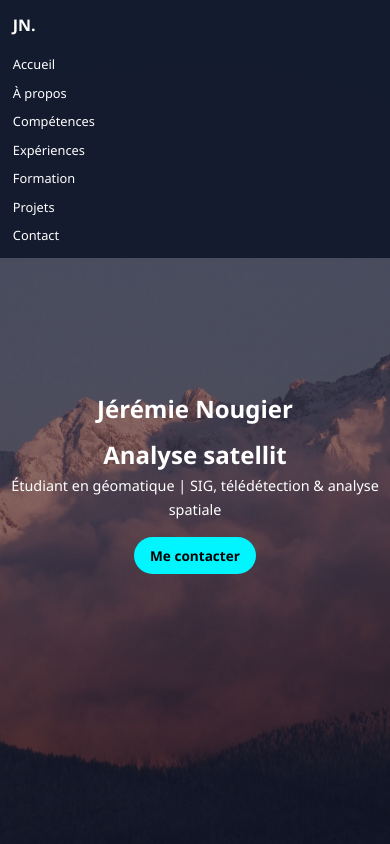
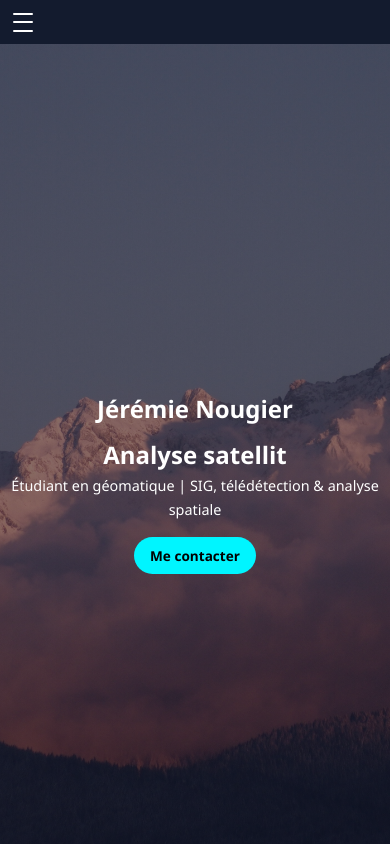
Before and after one commit to Jerem-Tolosa/personal_portfolio, a plain HTML site: page index.html in a window 390 px wide. Shown: the top 844 px of the page. Drawn offline with Linux system fonts and the light colour scheme.

Commit message:
Version 1.1.0

```diff
--- a/index.html
+++ b/index.html
@@ -14,8 +14,12 @@
 
 <header>
     <nav class="navbar">
-        <div class="logo">JN.</div>
-        <ul class="nav-links">
+        <button class="hamburger" id="hamburger">
+            <span></span>
+            <span></span>
+            <span></span>
+        </button>
+        <ul class="nav-links" id="nav-menu">
             <li><a href="#accueil">Accueil</a></li>
             <li><a href="#apropos">À propos</a></li>
             <li><a href="#competences">Compétences</a></li>
--- a/script.js
+++ b/script.js
@@ -1,3 +1,21 @@
+// Menu déroulant hamburger
+const hamburger = document.getElementById('hamburger');
+const navMenu = document.getElementById('nav-menu');
+
+hamburger.addEventListener('click', () => {
+    hamburger.classList.toggle('active');
+    navMenu.classList.toggle('active');
+});
+
+// Fermer le menu quand on clique sur un lien
+document.querySelectorAll('.nav-links a').forEach(link => {
+    link.addEventListener('click', () => {
+        hamburger.classList.remove('active');
+        navMenu.classList.remove('active');
+    });
+});
+
+// Animation de typing
 const text = ["Géomaticien", "Spécialiste SIG", "Analyse satellitaire", "Webmapping"];
 let count = 0;
 let index = 0;
--- a/styles.css
+++ b/styles.css
@@ -8,7 +8,10 @@
 body {
     margin: 0;
     font-family: 'Segoe UI', 'Roboto', sans-serif;
-    background: #f9f9f9;
+    background: linear-gradient(rgba(249, 249, 249, 0.95), rgba(249, 249, 249, 0.95)), url('images/fond_site.png');
+    background-size: cover;
+    background-position: center;
+    background-attachment: fixed;
     color: #333;
     line-height: 1.6;
     scroll-behavior: smooth;
@@ -18,34 +21,90 @@ body {
 .navbar {
     display: flex;
     justify-content: space-between;
+    align-items: center;
     padding: 1rem 3rem;
     position: fixed;
     width: 100%;
     background: rgba(15,23,42,0.9);
     backdrop-filter: blur(10px);
     z-index: 1000;
+    top: 0;
 }
 
-.logo {
-    font-size: 1.5rem;
-    font-weight: bold;
-    color: white;
+.hamburger {
+    display: none;
+    flex-direction: column;
+    background: none;
+    border: none;
+    cursor: pointer;
+    gap: 0.4rem;
+}
+
+.hamburger span {
+    width: 25px;
+    height: 3px;
+    background-color: white;
+    border-radius: 3px;
+    transition: all 0.3s ease;
+}
+
+.hamburger.active span:nth-child(1) {
+    transform: rotate(45deg) translate(10px, 10px);
+}
+
+.hamburger.active span:nth-child(2) {
+    opacity: 0;
+}
+
+.hamburger.active span:nth-child(3) {
+    transform: rotate(-45deg) translate(7px, -7px);
 }
 
 .nav-links {
     list-style: none;
-    display: flex;
-    gap: 2rem;
+    position: fixed;
+    left: 0;
+    top: 60px;
+    flex-direction: column;
+    background-color: rgba(15,23,42,0.95);
+    width: 100%;
+    text-align: center;
+    gap: 0;
+    max-height: 0;
+    overflow: hidden;
+    transition: max-height 0.3s ease;
+    padding: 0;
+    z-index: 999;
+}
+
+.nav-links.active {
+    max-height: 500px;
+    padding: 1rem 0;
+}
+
+.nav-links li {
+    padding: 0.8rem 0;
+    border-bottom: 1px solid rgba(0,245,255,0.1);
+}
+
+.nav-links li:last-child {
+    border-bottom: none;
 }
 
 .nav-links a {
     color: white;
     text-decoration: none;
     transition: 0.3s;
+    display: block;
+    padding: 0.5rem 0;
 }
 
 .nav-links a:hover {
     color: #00f5ff;
+}
+
+.hamburger {
+    display: flex;
 }
 
 /* HERO */
@@ -298,20 +357,44 @@ footer {
 }
 
 @media (max-width: 768px) {
-    .navbar {
-        flex-direction: column;
-        gap: 1rem;
-        padding: 1rem;
+    .hamburger {
+        display: flex;
     }
 
-    .logo {
-        font-size: 1.2rem;
+    .navbar {
+        flex-direction: row;
+        padding: 1rem;
+        justify-content: flex-start;
     }
 
     .nav-links {
+        position: fixed;
+        left: 0;
+        top: 60px;
         flex-direction: column;
-        gap: 0.8rem;
-        font-size: 0.9rem;
+        background-color: rgba(15,23,42,0.95);
+        width: 100%;
+        text-align: center;
+        gap: 0;
+        max-height: 0;
+        overflow: hidden;
+        transition: max-height 0.3s ease;
+        padding: 0;
+        z-index: 999;
+    }
+
+    .nav-links.active {
+        max-height: 400px;
+        padding: 1rem 0;
+    }
+
+    .nav-links li {
+        padding: 0.8rem 0;
+        border-bottom: 1px solid rgba(0,245,255,0.1);
+    }
+
+    .nav-links li:last-child {
+        border-bottom: none;
     }
 
     .hero {
@@ -415,13 +498,19 @@ footer {
         padding: 0.8rem;
     }
 
-    .logo {
-        font-size: 1rem;
+    .hamburger span {
+        width: 20px;
+        height: 2px;
     }
 
     .nav-links {
         font-size: 0.8rem;
-        gap: 0.5rem;
+        gap: 0;
+        top: 50px;
+    }
+
+    .nav-links li {
+        padding: 0.6rem 0;
     }
 
     .hero {
```
Also changed, not shown: images/fond_site.png (added).
